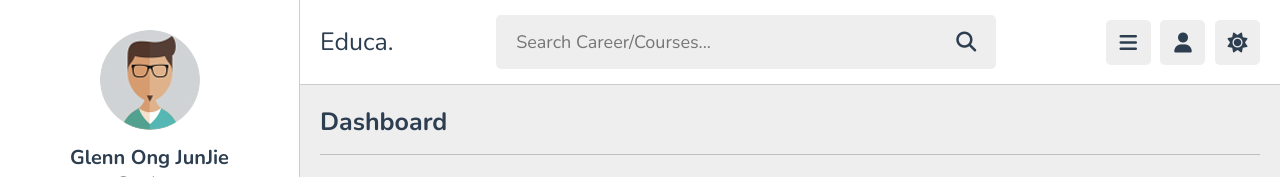
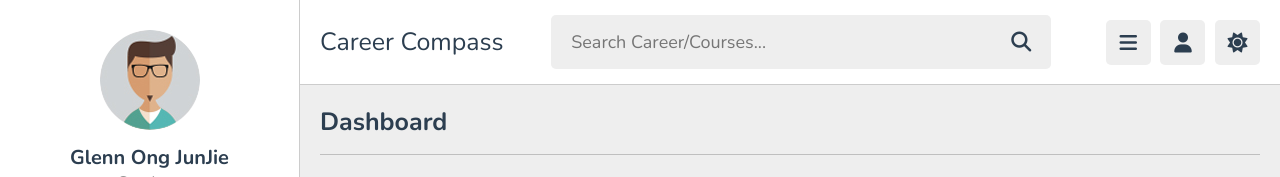
Before and after one commit to GlennOngJunJie/Career-Compass-Website, a plain HTML site: page home.html in a window 1280 px wide. Shown: the top 177 px of the page. Drawn offline with nearby package versions, Linux system fonts and the light colour scheme.

Commit message:
Update home.html

```diff
--- a/home.html
+++ b/home.html
@@ -19,7 +19,7 @@
 
    <section class="flex">
 
-      <a href="home.html" class="logo">Educa.</a>
+      <a href="home.html" class="logo">Career Compass</a>
 
       <form action="search.html" method="post" class="search-form">
          <input type="text" name="search_box" required placeholder="Search Career/Courses..." maxlength="100">
```
